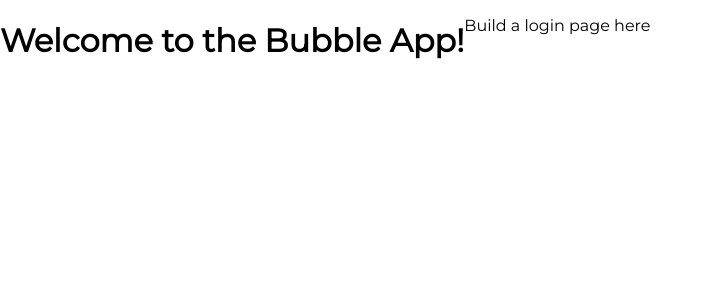
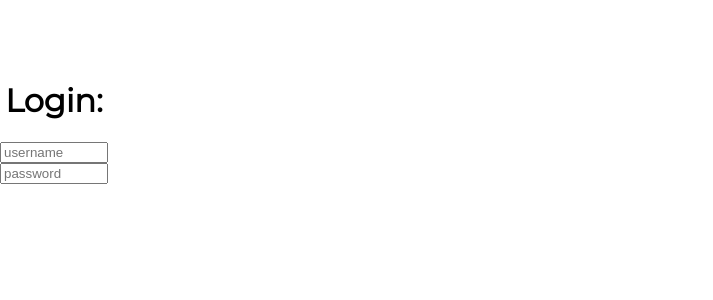
Before and after one commit to daredtech/react-bubbles, a React (Create React App) app in the folder client/: page / in a window 1280 px wide. Shown: the top 300 px of the page, without its empty margins (0-713 px from the left). Built offline with nearby package versions, Linux system fonts and the light colour scheme.

Commit message:
initial login form

```diff
--- a/client/src/components/Login.js
+++ b/client/src/components/Login.js
@@ -1,13 +1,32 @@
-import React from "react";
+import React, {useState} from "react";
+import axios from 'axios';
 
 const Login = () => {
+
+  // to store state
+  const [credentials, setCredentials] = useState( { username: '', password: ''});
+
   // make a post request to retrieve a token from the api
+  const login = event => {
+    console.log('logging in');
+  }
+
+  // to update the state when values change
+  const handleChange = event => {
+    console.log('handling change');
+    setCredentials({...credentials, [event.target.name]: event.target.value}
+      );
+  }
+
   // when you have handled the token, navigate to the BubblePage route
+
+
   return (
-    <>
-      <h1>Welcome to the Bubble App!</h1>
-      <p>Build a login page here</p>
-    </>
+    <form onSubmit={login}>
+      <h1> Login: </h1>
+      <input type = 'text' name = 'username' placeholder = 'username' value = {credentials.username} onChange = {handleChange} />
+      <input type = 'password' name = 'password' placeholder = 'password' value = {credentials.password} onChange = {handleChange} />
+    </form>
   );
 };
 
```
Also changed, not shown: 1 other file (tests, documents, lock files or other folders).
